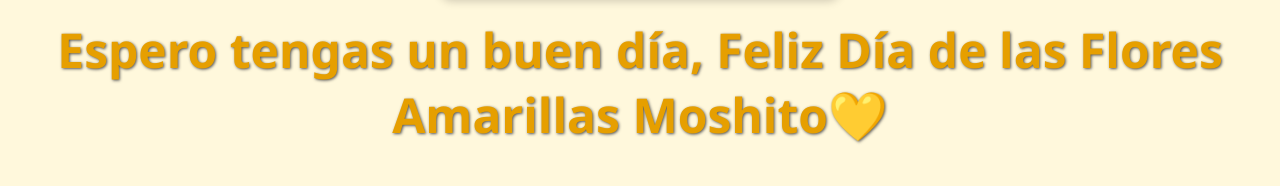
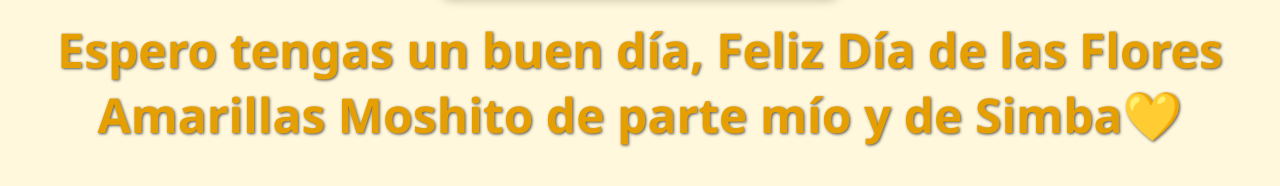
Before and after one commit to Lu1S7/Flowers, a plain HTML site: page index.html in a window 1280 px wide. Shown: the part 462-648 px from the top of the page. Drawn offline with Linux system fonts and the light colour scheme.

Commit message:
Update index.html

```diff
--- a/index.html
+++ b/index.html
@@ -35,6 +35,6 @@
 </head>
 <body>
   <img src="https://i.pinimg.com/originals/49/31/21/493121d5a4b878c63f039d01416a5a22.gif" alt="Flores amarillas gif">
-  <h1>Espero tengas un buen día, Feliz Día de las Flores Amarillas Moshito💛</h1>
+  <h1>Espero tengas un buen día, Feliz Día de las Flores Amarillas Moshito de parte mío y de Simba💛</h1>
 </body>
 </html>
```
